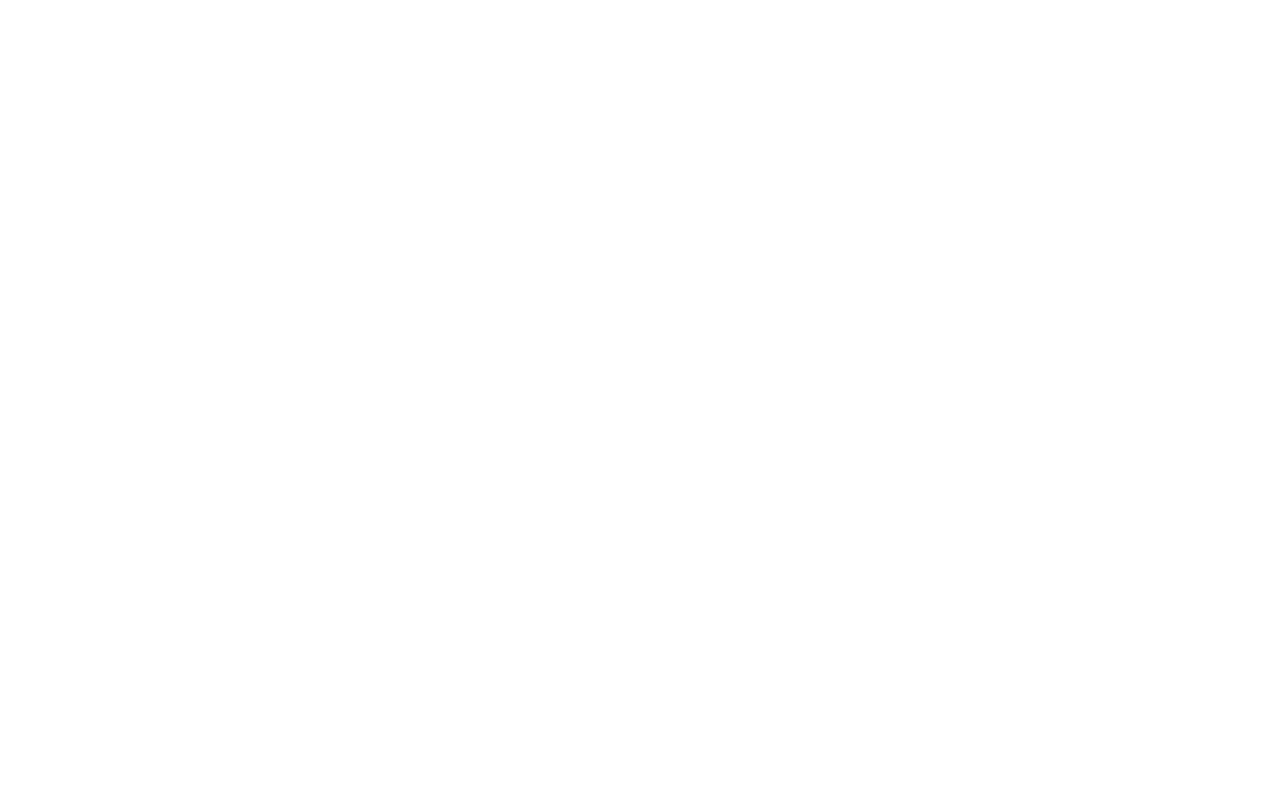
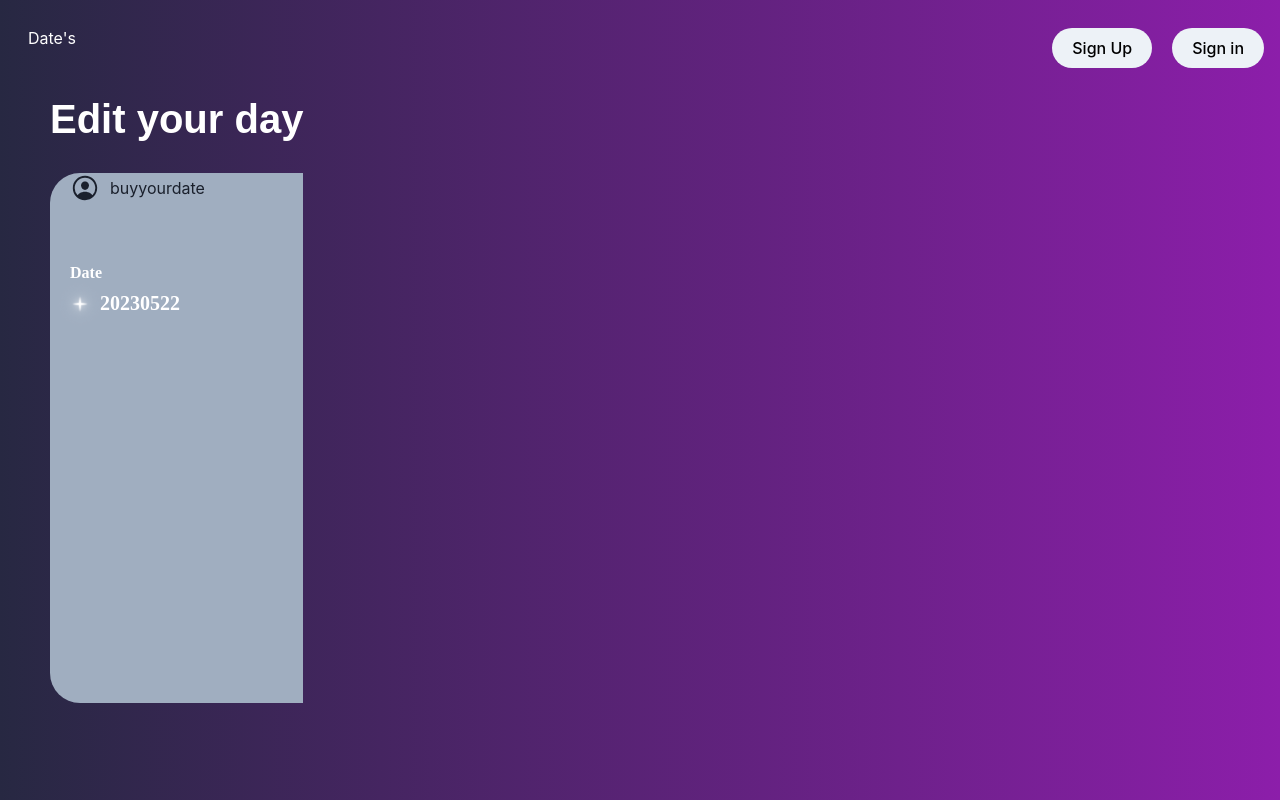
Before and after one commit to jjw3310/avalanche, a React (Create React App) app: page /GuestBook in a window 1280 px wide. Before the commit this address had no page. Shown: the top 800 px of the page. Built offline with nearby package versions, Linux system fonts and the light colour scheme.

Commit message:
feat: set a guestBook Page

```diff
--- a/src/App.js
+++ b/src/App.js
@@ -48,6 +48,7 @@
 import { useState, useRef } from "react";
 import MainPage from "./components/pages/MainPage";
 import PurchaseDetail from "@components/pages/purchaseDetail";
+import GuestBook from "@components/pages/guestBook";
 
 function App() {
   const [account, setAccount] = useState("");
@@ -62,6 +63,9 @@
             <Routes>
               <Route path="/" element={<MainPage account={account} />} />
               <Route path="/purchaseDetail" element={<PurchaseDetail />}>
+                {" "}
+              </Route>
+              <Route path="/GuestBook" element={<GuestBook />}>
                 {" "}
               </Route>
               {/* <Route path="/:tokenId" element={<Customizing />} /> */}
--- /dev/null
+++ b/src/components/pages/guestBook.jsx
@@ -0,0 +1,170 @@
+import {
+  Box,
+  // SimpleGrid,
+  Flex,
+  // chakra,
+  Text,
+  Image,
+  Input,
+  Stack,
+  Heading,
+  VStack,
+  label,
+  Textarea,
+  Button,
+  Popover,
+  PopoverTrigger,
+} from "@chakra-ui/react";
+import { forwardRef } from "react";
+import NavBar from "@components/templates/NavBar";
+import { IoPersonCircleOutline } from "react-icons/io5";
+import { FontAwesomeIcon } from "@fortawesome/react-fontawesome";
+import { faImages } from "@fortawesome/free-regular-svg-icons";
+import React, { useState } from "react";
+import previousMonth from "@assets/images/previousMonth.svg";
+import nextMonth from "@assets/images/nextMonth.svg";
+import littleStar from "@assets/images/littleStar.png";
+import editPictureIcon from "@assets/images/editPictureIcon.png";
+
+const GuestBook = forwardRef((props, ref) => {
+  const [isHovered, setIsHovered] = useState(false);
+  const [isOpen, setIsOpen] = useState(false);
+
+  const handleMouseEnter = () => {
+    setIsHovered(true);
+  };
+
+  const handleMouseLeave = () => {
+    setIsHovered(false);
+  };
+
+  const toggleInfo = () => {
+    setIsOpen(!isOpen);
+  };
+
+  return (
+    <>
+      <NavBar />
+      <Box
+        ref={ref}
+        w={"100%"}
+        h={"1000px"}
+        bgGradient={"linear(to-l,#8c1eaa,#272842)"}
+        // paddingBottom={"200px"}
+      >
+        {/* scrollIntoView용 Box(계속 제목을 가려서 breakpoint 만듬) */}
+        <Flex
+          direction={{ base: "column-reverse", md: "row" }}
+          justify={"flex-start"}
+          align={"center"}
+          px={{ base: "20px", sm: "30px", lg: "50px" }}
+          h="100%"
+          pt={5}
+          pb={5}
+          flex="1"
+        >
+          {/* 전체 영역 */}
+          <Box h="100%" mr={"30px"}>
+            <Text
+              fontFamily="sans-serif"
+              fontStyle="normal"
+              fontWeight="700"
+              fontSize="40px"
+              lineHeight="47px"
+              color="#FFFFFF"
+            >
+              Edit your day
+            </Text>
+
+            {/* 왼쪽 가장 큰 카드 */}
+            <Box
+              direction={"column"}
+              justify={"center"}
+              align={"center"}
+              h="530px"
+              bg="gray.400"
+              flex="1"
+              mt={"30px"}
+              borderTopLeftRadius="30px"
+              borderTopRightRadius="0px"
+              borderBottomLeftRadius="30px"
+            >
+                {/* upper 줄 기능 */}
+            <Box mt={"30px"}>
+                <Flex ml={"20px"} mt={"15px"} direction={"row"} justify={"flex-start"} align={"center"} w={"100%"}>
+                    <IoPersonCircleOutline size={30}/>
+                    <Text ml={"10px"}>buyyourdate</Text>
+                </Flex>
+            </Box>
+
+              {/* below 줄 기능 */}
+              <Box
+                position="relative"
+                boxSizing="border-box"
+                left="0px"
+                top="48px"
+                borderTopLeftRadius="0px"
+                borderTopRightRadius="0px"
+                borderBottomLeftRadius="30px"
+                borderBottomRightRadius="0px"
+                w={"100%"}
+                h={"80px"}
+              >
+                <Flex
+                  direction={"column"}
+                  justify={"flex-start"}
+                  align={"flex-start"}
+                >
+                  <Box
+                    mt={"10px"}
+                    ml={"20px"}
+                    fontFamily={"Raleway"}
+                    fontStyle={"normal"}
+                    fontWeight={"700"}
+                    fontSize={"16px"}
+                    lineHeight={"23px"}
+                    color={"#FFFFFF"}
+                    justify={"center"}
+                    align={"center"}
+                  >
+                    Date
+                  </Box>
+
+                  <Flex position={"relative"}>
+                    <Image
+                      src={littleStar}
+                      position={"absolute"}
+                      left={"-20px"}
+                      bottom={"-30px"}
+                      width={"100px"}
+                      height={"100px"}
+                    />
+                    <Text
+                      ml={"50px"}
+                      mb={"2px"}
+                      fontFamily={"Raleway"}
+                      fontStyle={"normal"}
+                      fontWeight={"700"}
+                      fontSize={"20px"}
+                      lineHeight={"38px"}
+                      color={"#FFFFFF"}
+                      // position={"relative"}
+                    >
+                      20230522
+                    </Text>
+                  </Flex>
+                </Flex>
+              </Box>
+
+
+
+
+            </Box>
+          </Box>
+        </Flex>
+      </Box>
+    </>
+  );
+});
+
+export default GuestBook;
--- a/src/components/templates/Calender.jsx
+++ b/src/components/templates/Calender.jsx
@@ -1,19 +1,18 @@
 import {
   Box,
-  // SimpleGrid,
   Flex,
-  // chakra,
   Text,
   Image,
   Stack,
   Heading,
-  VStack,
-  UnorderedList,
+  // VStack,
+  // UnorderedList,
   Button,
   Popover,
   PopoverTrigger,
   Divider,
 } from "@chakra-ui/react";
+import { Link } from "react-router-dom";
 import { forwardRef } from "react";
 import { Calendar, CalendarDay, CalendarMonth } from "react-calendar";
 import "react-calendar/dist/Calendar.css";
@@ -120,12 +119,14 @@
           <Box borderRadius={"30px"} h="100%" bg="gray.500" mr={"20px"} flex="2"></Box>
 
           {/* 작은 캘린더 민팅 이후 */}
+          <Link to="/guestBook">
             <Box
               borderRadius={"30px"}
               h="100%"
               bg="white"
               ml={"20px"}
             >
+              {/* #upper box */}
               <Box w="350px" position={"relative"}>
                 <Image
                   position={"absolute"}
@@ -141,7 +142,6 @@
                   borderBottomLeftRadius="0px"
                   filter="brightness(50%)"
                 />
-              {/* #upper box */}
                 <Flex
                   direction={"column"}
                   justify={"flex-start"}
@@ -527,6 +527,7 @@
               </Box>
 
             </Box>
+          </Link>
 
           {/* 작은 캘린더 민팅 이전 */}
           {/* <Box
--- a/src/components/templates/NavBar.jsx
+++ b/src/components/templates/NavBar.jsx
@@ -30,9 +30,11 @@
   const handleClick = () => {
     // 클릭 시 이동할 페이지 경로
     // 예시: "/profile"
-    const destination = "/purchaseDetail";
+    const destination1 = "/purchaseDetail";
+    const destination2 = "/guestBook";
     // 페이지 이동
-    window.location.href = destination;
+    window.location.href = destination1;
+    window.location.href = destination2;
   };
 
   return (
```
Lines whose indentation alone changed are shown as unchanged.
